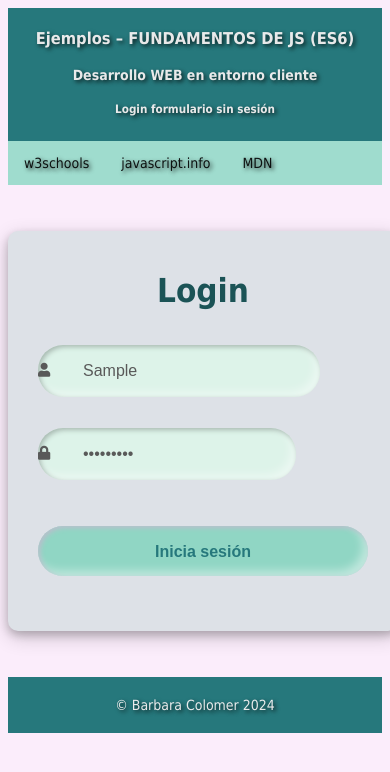
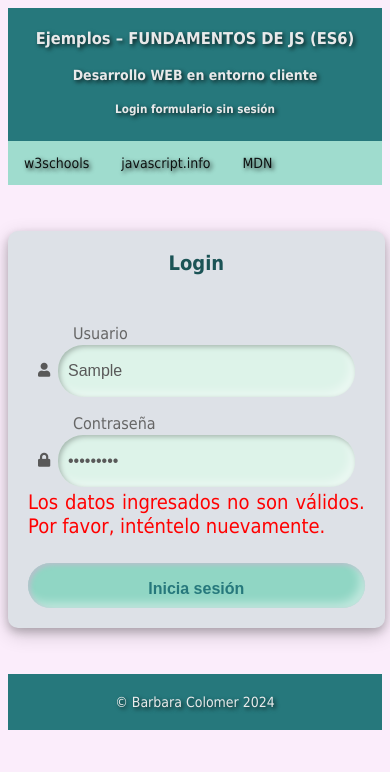
Before and after one commit to bcolomer/EjerciciosJavaScript-2024, a plain HTML site: page EjerciciosBarbaraColomer/login.html in a window 390 px wide. Both pictures are taken after typing "Sample", "Sample123" into the empty fields and a click on the button "Inicia sesión". Drawn offline with Linux system fonts and the light colour scheme.

Commit message:
modificacion de estilos, añadido de manejo de errores

```diff
--- a/EjerciciosBarbaraColomer/css/loginStyle.css
+++ b/EjerciciosBarbaraColomer/css/loginStyle.css
@@ -1,37 +1,16 @@
-
-
 @import url('https://fonts.googleapis.com/css?family=Poppins:400,500,600,700&display=swap');
-
-
-/**{
-  margin: 0;
-  padding: 0;
-  box-sizing: border-box;
-  font-family: 'Poppins', sans-serif;
-}
-html,body{
-  height: 100%;
-}
-body{
-  display: grid;
-  place-items: center;
-  height: 100vh;
-  margin:0;
-  /*background: #dde1e7;*/
- /*text-align: center;
-}*/
 
 .contentForm{
   margin: 0 auto;
   margin-top: 30px;
   margin-bottom: 30px;
-  width: 330px;
+  width: 100%;
+  max-width: 400px;;
   padding: 40px 30px;
   background: #dde1e7;
   border-radius: 10px;
   box-shadow: 0 4px 8px 0 rgba(0, 0, 0, 0.2), 0 6px 20px 0 rgba(0, 0, 0, 0.19);
 }
-
 
 .contentForm .text{
     text-align: center;
@@ -40,12 +19,19 @@ body{
   margin-bottom: 35px;
   color: #1b5356;
 }
+.text {
+  margin-bottom: 40px;
+  padding-bottom: 40px;;
+  font-size: 24px;
+  text-align: center;
+}
 .field{
+padding: 20px;
   height: 50px;
   width: 100%;
   display: flex;
   position: relative;
-  margin-bottom: 10%;
+  margin-bottom: 30px;
 }
 .field:nth-child(2){
   margin-top: 20px;
@@ -54,7 +40,9 @@ body{
 .field input{
   height: 100%;
   width: 100%;
-  padding-left: 45px;
+  padding-left: 15px;
+  margin-left: 20px;
+  margin-right: 20px;
   outline: none;
   border: none;
   font-size: 18px;
@@ -75,23 +63,22 @@ body{
   line-height: 50px;
 }
 .field label{
-/*   position: absolute;
- */  /**/ top: 50%;
-  transform: translateY(-50%);
+    position: absolute;
+   top: -15%;
   left: 45px;
   pointer-events: none;
   color: #666666;
+  font-size: 16px;
+  transition: all 0.3s ease;
 }
-.field input:valid ~ label{
-  opacity: 0;
-}
+
 .forgot-pass{
   text-align: left;
   margin: 10px 0 10px 5px;
 }
 
 button{
-  margin: 15px 0;
+  margin: 0;
   width: 100%;
   height: 50px;
   font-size: 18px;
@@ -112,27 +99,37 @@ button:focus{
              inset -5px -5px 10px #ffffff73;
 }
 
+.error-message {
+    position: relative;
+    color: red;
+    font-size: 20px;
+    top: -25px;
+}
+
 /* Estilos para versiones móviles */
 @media only screen and (max-width: 600px) {
-  .content .text {
-    font-size: 24px;
+  .contentForm {
+    padding: 20px;
+    max-width: 90%;
   }
 
+  .contentForm .text {
+    font-size: 20px;
+    margin-bottom: 20px;
+  }
   .field input {
     font-size: 16px;
+    padding-left: 10px; /
   }
 
   button {
     font-size: 16px;
+    height: 45px;
+  }
+
+
+  .field {
+    padding: 10px;
+    margin-bottom: 20px;
   }
 }
-.error {
-    color: red;
-    visibility: hidden;
-    font-size: 0.8em;
-}
-.error-message {
-    color: red;
-    font-size: 12px;
-    margin-top: 5px;
-}
--- a/EjerciciosBarbaraColomer/css/styles.css
+++ b/EjerciciosBarbaraColomer/css/styles.css
@@ -62,9 +62,7 @@ body {
     display: none;
 }
 
-#loginContent{
-    display: block;
-}
+
 
 
 .container {
--- a/EjerciciosBarbaraColomer/js/login.js
+++ b/EjerciciosBarbaraColomer/js/login.js
@@ -1,5 +1,51 @@
 "use strict";
 
+// Función para validar el usuario
+function validarUsuario(username) {
+    // Expresión regular para solo letras y longitud mínima de 3 caracteres
+    const usernameRegex = /^[A-Za-z]{3,}$/;
+    let result = true;
+
+    // Limpiar mensajes de error anteriores
+    document.getElementById("userError").innerText = "";
+
+    // Validar el usuario con regex
+    if (username === "") {
+        document.getElementById("userError").innerText =
+            "Por favor, ingrese un usuario.";
+        result = false;
+    } else if (!usernameRegex.test(username)) {
+        document.getElementById("userError").innerText =
+            "El usuario debe tener al menos 3 caracteres y solo puede contener letras.";
+        result = false;
+    }
+
+    return result;
+}
+
+// Función para validar la contraseña
+function validarPassword(password) {
+    // Limpiar mensajes de error anteriores
+    document.getElementById("passwordErrorMessage").innerText = "";
+    let result = true;
+
+    // Validar la contraseña
+    if (password === "") {
+        document.getElementById("passwordErrorMessage").innerText =
+            "Por favor, ingrese una contraseña.";
+        result = false;
+    }
+
+    return result;
+}
+
+// Función para validar ambas credenciales (usuario y contraseña correctos)
+function credencialesCorrectas(username, password) {
+    // Verifica si las credenciales exactas son correctas
+    return username === "Jota" && password === "dejame";
+}
+
+// Función principal de acceso
 function acceso() {
     document
         .getElementById("loginForm")
@@ -7,55 +53,41 @@ function acceso() {
             // Evita que el formulario se envíe de manera predeterminada
             event.preventDefault();
 
-            // guardo en variables la informacion ingresada por el formulario
-            const username = document.getElementById("username").value;
+            // Guardar en variables la información ingresada por el formulario
+            const username = document.getElementById("username").value.trim();
             const password = document.getElementById("password").value;
 
-            // Si la validación es correcta, redirige a la nueva URL
-            if (username === "Jota" && password === "dejame") {
-                window.location.href = "./index.html"; // Redirige a la página que desees
-            } else {
-                alert("Usuario o contraseña incorrectos");
+            // Limpiar mensajes de error generales
+            document.getElementById("generalErrorMessage").innerText = "";
+
+            // Validar usuario y contraseña
+            const esUsuarioValido = validarUsuario(username);
+            const esPasswordValida = validarPassword(password);
+
+            // Si ambos campos pasan la validación de campos vacíos, verificar si las credenciales son correctas
+            if (esUsuarioValido && esPasswordValida) {
+                if (!credencialesCorrectas(username, password)) {
+                    // Mostrar mensaje de error general si las credenciales no coinciden
+                    document.getElementById("generalErrorMessage").innerText =
+                        "Los datos ingresados no son válidos. Por favor, inténtelo nuevamente.";
+                } else {
+                    // Mostrar mensaje de bienvenida
+                    const mensajeBienvenida = document.getElementById(
+                        "generalErrorMessage"
+                    );
+                    mensajeBienvenida.innerText = "¡Bienvenido!";
+                    mensajeBienvenida.style.color = "green"; // Cambiar el color a verde
+
+                    // Redirigir después de 1 segundos
+                    setTimeout(() => {
+                        window.location.href = "./index.html";
+                    }, 1000);
+                }
             }
         });
 }
 
+// Ejecutar la función de acceso cuando la página se cargue
 window.onload = function () {
     acceso();
 };
-/* const username = prompt(
-            "Por favor, ingrese su nombre de usuario:",
-            "Jota"
-        );
-        if (username === null) {
-            alert("Cancelando intento de acceso.");
-            accesoPermitido = true;
-            break;
-        }
-
-        const userpass = prompt("Por favor, ingrese la contraseña:", "dejame");
-
-        if (userpass === null) {
-            alert("Cancelando intento de acceso.");
-            accesoPermitido = true;
-            break;
-        }
-        if (username === "Jota" && userpass === "dejame") {
-            accesoPermitido = true;
-            alert("Credenciales correctas. Accediendo...");
-            document.getElementById("mainContent").style.display = "block";
-            document.getElementById("navContent").style.display = "block";
-            document.getElementById("picContent").style.display = "block";
-            document.getElementByid("loginContent").style.display = "none";
-        } else {
-            alert("Las credenciales ingresadas no son válidas.");
-            let reintento = confirm("¿Desea intentarlo de nuevo?");
-            if (!reintento) {
-                accesoPermitido = true;
-                alert("Cancelando intento de acceso.");
-            }
-        }
-    }
-}
-
-    */
--- a/EjerciciosBarbaraColomer/login.html
+++ b/EjerciciosBarbaraColomer/login.html
@@ -39,28 +39,36 @@
     </div>
     <br />
 
+
     <div class="contentForm">
-        <div class="text">
-            Login
-        </div>
+        <div class="text">Login</div>
         <form id="loginForm">
             <div class="field">
-                <input id="username" type="text" name="username" required placeholder="Jota">
+                <input id="username" type="text" name="username" placeholder="Jota">
                 <span class="fas fa-user"></span>
                 <label for="username">Usuario</label>
             </div>
-            <div id=" userError" class="error">
+            <div id="userError" class="error-message"></div>
+
+            <div class="field">
+                <input id="password" type="password" name="password" placeholder="dejame">
+                <span class="fas fa-lock"></span>
+                <label for="password">Contraseña</label>
             </div>
-            <div class="field">
-                <input id="password" type="password" name="password" required placeholder="dejame">
-                <span class="fas fa-lock"></span>
-                <label for="passwword">Contraseña</label>
+            <div id="passwordErrorMessage" class="error-message">
+
             </div>
-            <div id="passwordErrorMessage" class="error-message"></div>
+
+            <!-- Mensaje de error general -->
+            <div id="generalErrorMessage" class="error-message">
+
+            </div>
 
             <button type="submit">Inicia sesión</button>
         </form>
     </div>
+
+
 
     <br />
     <!-- ---------FOOT----------- -->
```
Also changed, not shown: 1 other file.
